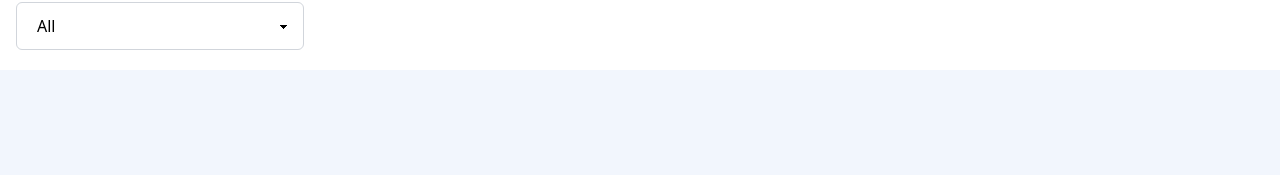
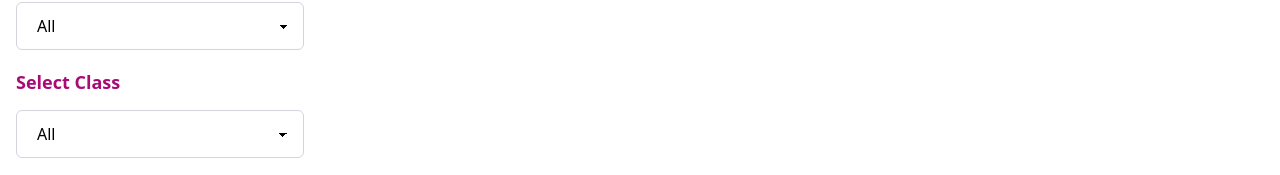
Before and after one commit to Rjk-Jami/tutor-sheba, a Next.js app: page /tuition-list in a window 1280 px wide. Shown: the part 910-1085 px from the top of the page. Before the commit the page ends 980 px from the top, so only its background shows below. Built offline with nearby package versions, Linux system fonts and the light colour scheme.

Commit message:
add select medium, select class

```diff
--- a/src/components/FilterSection/FilterSection.jsx
+++ b/src/components/FilterSection/FilterSection.jsx
@@ -3,6 +3,7 @@ import SearchByDate from "./FilterSectionComponents/SearchByDate";
 import SearchByJobId from "./FilterSectionComponents/SearchByJobId";
 import SelectArea from "./FilterSectionComponents/SelectLocation/SelectArea";
 import SelectDistrict from "./FilterSectionComponents/SelectLocation/SelectDistrict";
+import SelectClass from "./FilterSectionComponents/SelectStudentType/SelectClass";
 import SelectMedium from "./FilterSectionComponents/SelectStudentType/SelectMedium";
 import TuitionType from "./FilterSectionComponents/TuitionType";
 import TutorPreference from "./FilterSectionComponents/TutorPreference";
@@ -36,6 +37,9 @@ const FilterSection = () => {
         <div className="mb-5">
             <SelectMedium/>
         </div>
+        <div className="mb-5">
+            <SelectClass/>
+        </div>
       </div>
 
   );
--- /dev/null
+++ b/src/components/FilterSection/FilterSectionComponents/SelectStudentType/SelectClass.jsx
@@ -0,0 +1,23 @@
+"use client"
+import React, { useState } from 'react'
+import FilterHeader from '../../FilterHeader';
+import FormSelect from '@/components/FormSelect/FormSelect';
+
+const SelectClass = () => {
+    const classOptions = ["All", "class 1", "class 2"];
+
+          const [selectedClass, setSelectedClass] = useState("All");
+          console.log(selectedClass);
+  return (
+    <div>
+    <FilterHeader>Select Class</FilterHeader>
+    <FormSelect
+      options={classOptions}
+      selectedValue={selectedClass}
+      onChange={setSelectedClass}
+    />
+  </div>
+  )
+}
+
+export default SelectClass
--- a/src/components/FilterSection/FilterSectionComponents/SelectStudentType/SelectMedium.jsx
+++ b/src/components/FilterSection/FilterSectionComponents/SelectStudentType/SelectMedium.jsx
@@ -4,7 +4,7 @@ import FilterHeader from '../../FilterHeader';
 import FormSelect from '@/components/FormSelect/FormSelect';
 
 const SelectMedium = () => {
-    const areaOptions = ["All", "area 1", "area 2"];
+    const SelectMedium = ["All", "Medium 1", "Medium 2"];
 
       const [selectedMedium, setSelectedMedium] = useState("All");
       console.log(selectedMedium);
@@ -13,7 +13,7 @@ const SelectMedium = () => {
     <div>
     <FilterHeader>Select Medium</FilterHeader>
     <FormSelect
-      options={areaOptions}
+      options={SelectMedium}
       selectedValue={selectedMedium}
       onChange={setSelectedMedium}
     />
```
